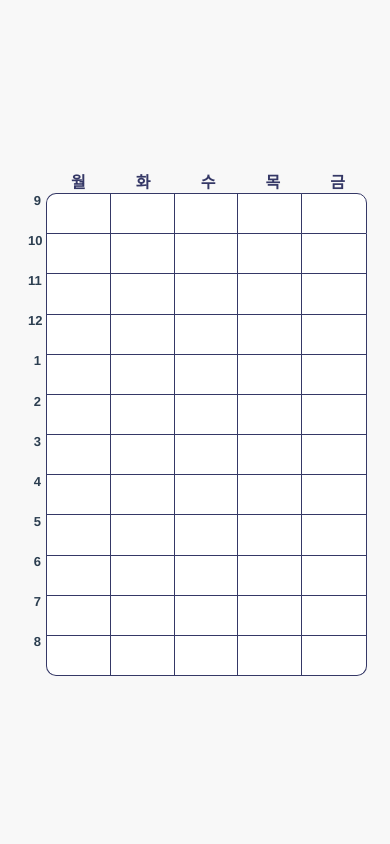
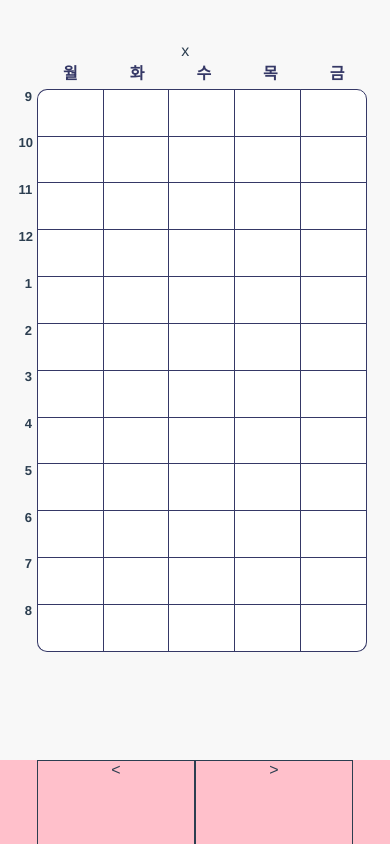
Before and after one commit to ekffhd/scheduler-refactor2, a Vue app: page /result_list in a window 390 px wide. Built offline with nearby package versions, Linux system fonts and the light colour scheme; what vue-nav-tabs would draw is missing.

Commit message:
Add mobile view of result list

```diff
--- a/src/views/ResultList.vue
+++ b/src/views/ResultList.vue
@@ -2,7 +2,27 @@
     <div id="result">
         <div id="scheduler_data_wrap" :style="{width: 'calc((30vw + 10px) * 10)', 'min-width': 370*10+10+'px'}">
             <div id="scheduler_data" v-for="i in 10">
+                <div>
+                    {{i}}
+                </div>
                 <scheduler style="height: 100%;"></scheduler>
+            </div>
+        </div>
+
+        <div id="mobile_scheduler_data_wrap" :style="{width: 'calc(100vw * 10)', 'min-width': 370*10+10+'px'}">
+            <div id="mobile_scheduler_data" v-for="i in 10">
+                <div>
+                    x
+                </div>
+                <scheduler style="height: 100%;"></scheduler>
+            </div>
+        </div>
+        <div id="mobile_move_button">
+            <div class="move_button" @click="move_left">
+                <
+            </div>
+            <div class="move_button" @click="move_right">
+                >
             </div>
         </div>
     </div>
@@ -15,6 +35,23 @@
         components:{
             'scheduler': Scheduler,
         },
+        data(){
+            return{
+                left: 0,
+                right: 0,
+            }
+        },
+        methods:{
+            move_left(){
+                console.log('hi');
+                document.getElementById("mobile_scheduler_data_wrap").style.left = this.left + 100 + 'vw';
+                this.left+=100;
+            },
+            move_right(){
+                document.getElementById("mobile_scheduler_data_wrap").style.left = this.left - 100 + 'vw';
+                this.left-=100;
+            }
+        }
     }
 </script>
 
@@ -35,6 +72,7 @@
         display: inline-block;
         height: 98vh;
         min-height: 676px;
+
     }
     #scheduler_data{
         display:block;
@@ -46,4 +84,57 @@
         margin-top: 20vh;
         margin-left: 10px;
     }
+    #mobile_move_button{
+        display: none;
+    }
+    @media ( max-width: 769px) {
+        #result{
+            position: relative;
+            overflow: hidden;
+        }
+        #scheduler_data_wrap{
+            display: none;
+        }
+        #scheduler_data{
+            display: none;
+        }
+        #mobile_scheduler_data_wrap{
+            overflow-x: scroll;
+            -ms-overflow-x: scroll;
+            display: inline-block;
+            height: 98vh;
+            min-height: 676px;
+            position: absolute;
+            transition: .7s;
+            backface-visibility: hidden;
+            left: 0;
+        }
+        #mobile_scheduler_data{
+            display: inline-block;
+            width: 95vw;
+            margin-right: 5vw;
+            min-width: 90vw;
+            margin-top: 5vh;
+            height: 70vh;
+            margin-left: 0;
+            min-height: 420px;
+            float: left;
+        }
+        #mobile_move_button{
+            display: inline-block;
+            margin-top: 90vh;
+            width: 100vw;
+            height: 10vh;
+            background-color: pink;
+        }
+        .move_button{
+            display: inline-block;
+            position: relative;
+            height: 10vh;
+            width: 40vw;
+            border: 1px solid;
+            z-index: 900;
+        }
+
+    }
 </style>
```
